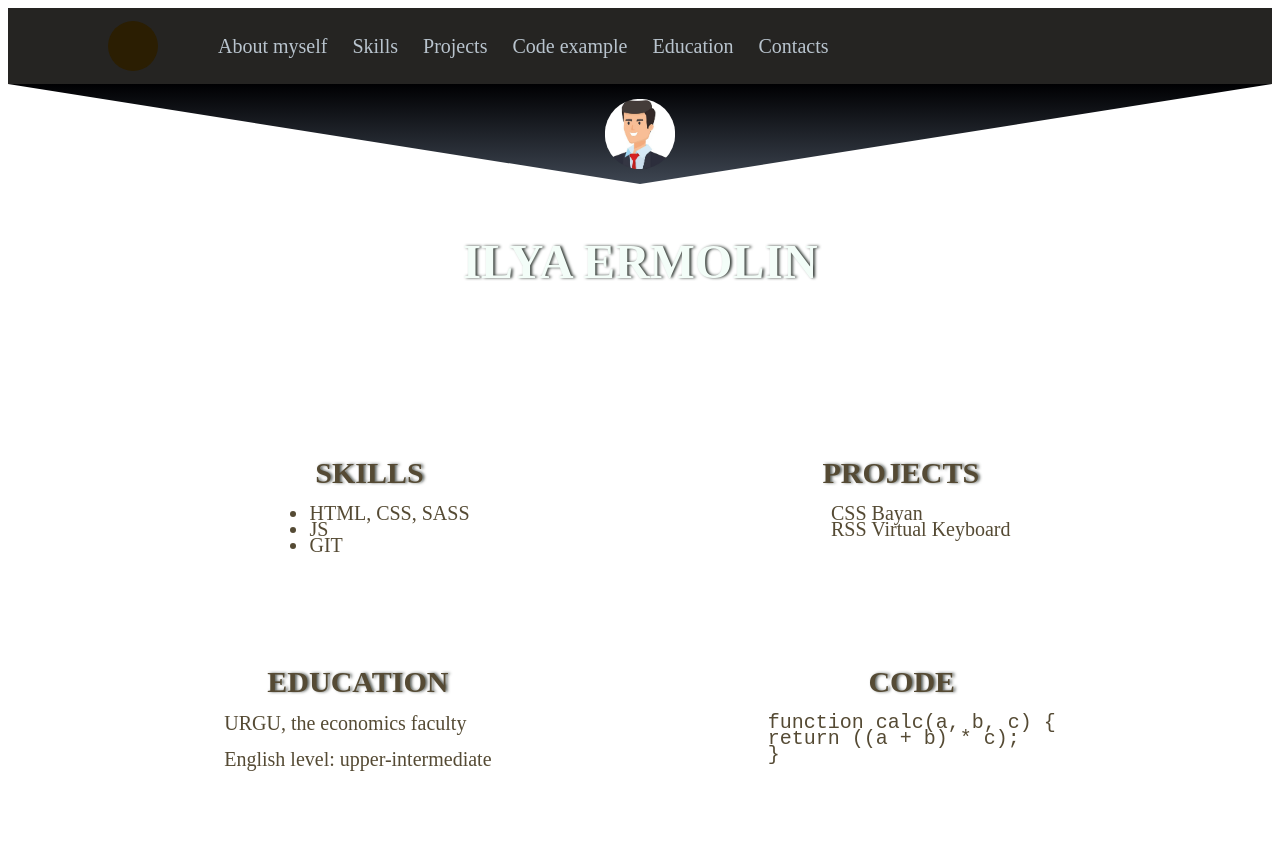
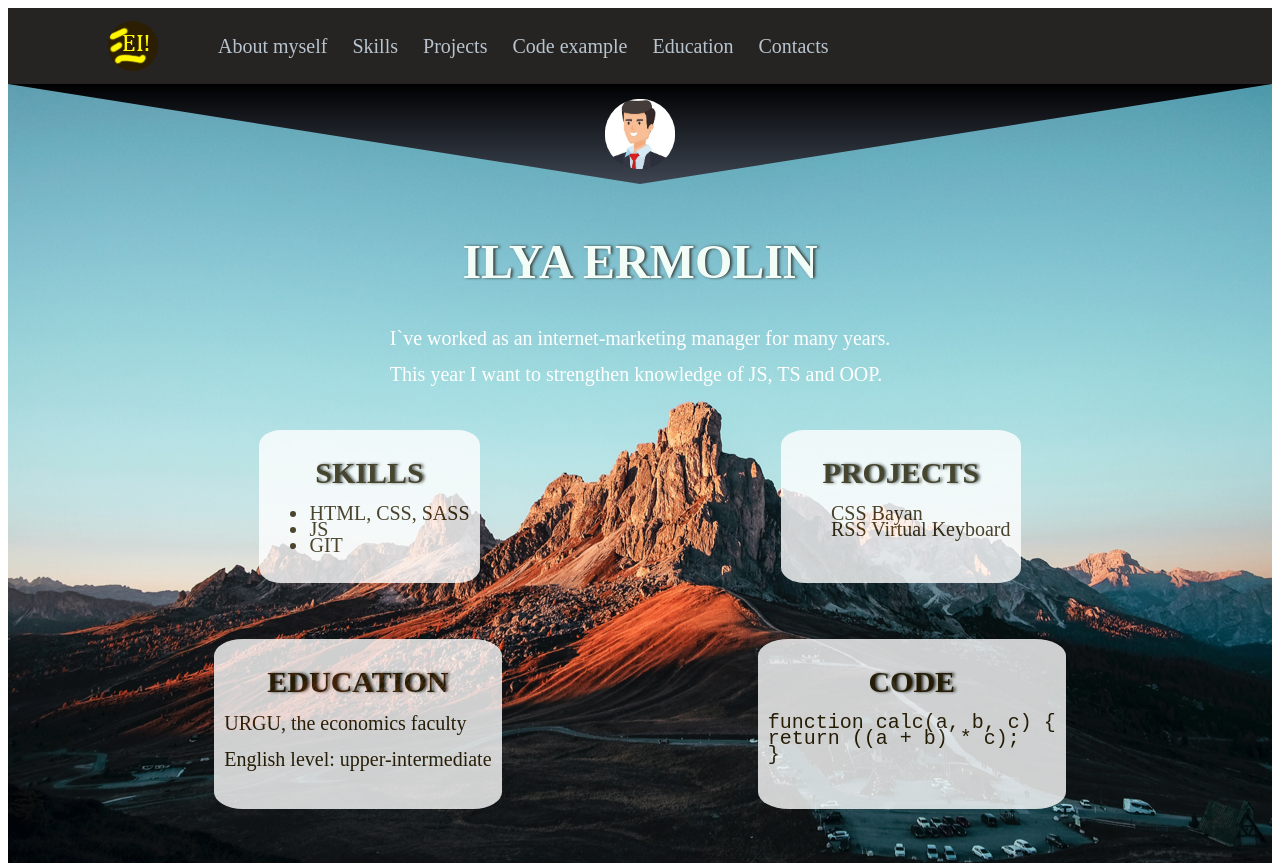
Before and after one commit to Simjust1/rsschool-cv, a website: page index.html in a window 1280 px wide. Shown: the top 863 px of the page. Drawn offline with Linux system fonts and the light colour scheme.

Commit message:
fix: correct links for images so they will show

```diff
--- a/sass/layouts/_header.scss
+++ b/sass/layouts/_header.scss
@@ -29,7 +29,7 @@
 }
 
 .logo {
-  background-image: url(./images/logo.png);
+  background-image: url(../images/logo.png);
   background-color: $header-circle;
   height: 50px;
   width: 50px;
--- a/sass/layouts/_main.scss
+++ b/sass/layouts/_main.scss
@@ -1,5 +1,5 @@
 .main__wrapper {
-  background-image: url(./images/mountain.jpg);
+  background-image: url(../images/mountain.jpg);
 
     width: 100%;
     background-repeat: no-repeat;
```
Also changed, not shown: sass/style.css, 1 other file.
